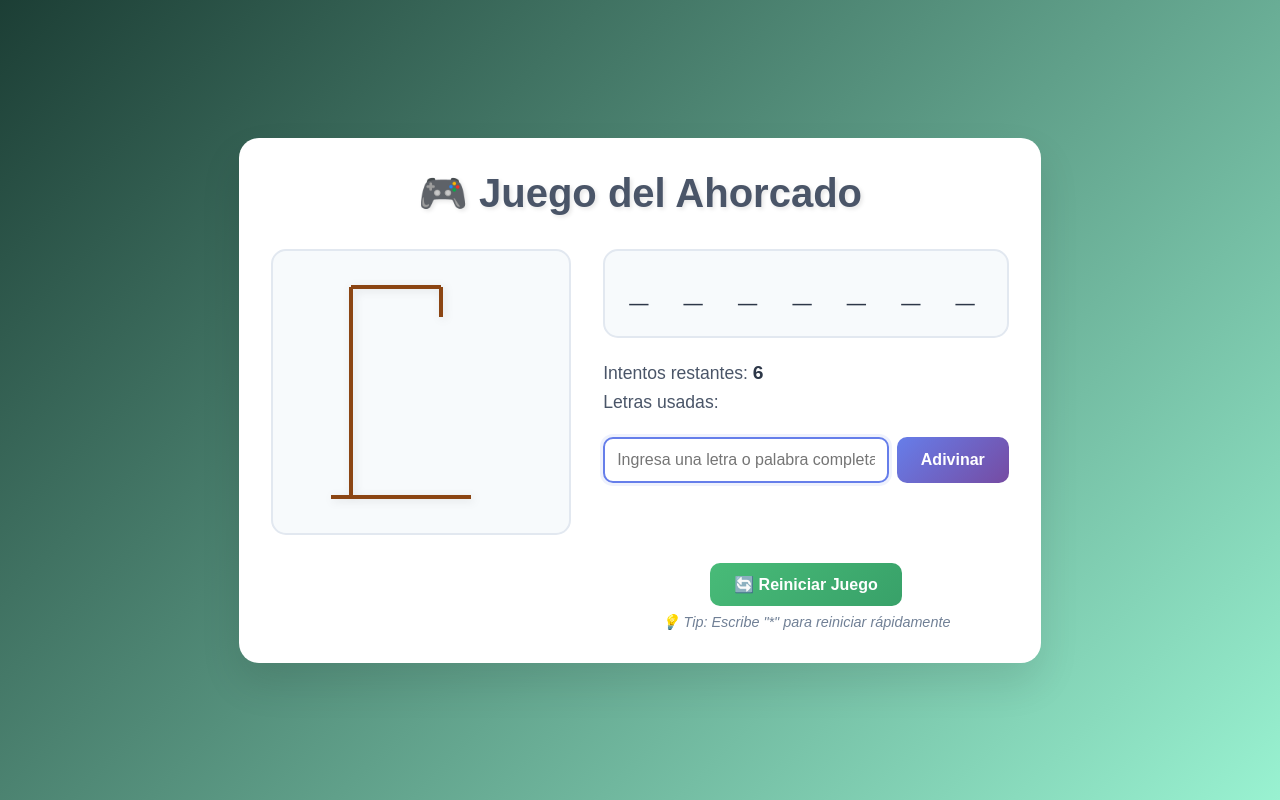
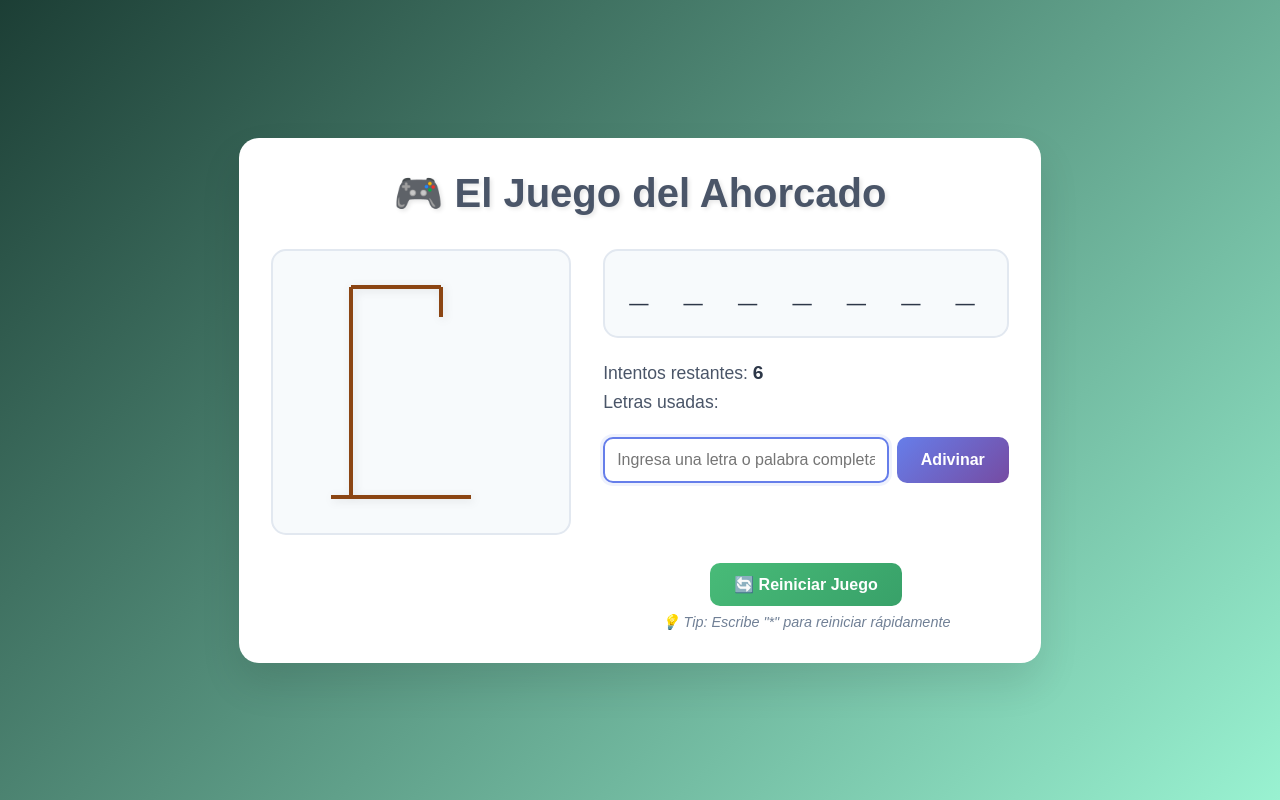
Before and after one commit to maticatala/ahorcado, a plain HTML site: page index.html in a window 1280 px wide. Drawn offline with Linux system fonts and the light colour scheme.

Commit message:
deploy: 7ba6d93b8fbfeed3d3926cfac2bc8e6420621f7b

```diff
--- a/index.html
+++ b/index.html
@@ -9,7 +9,7 @@
 <body>
     <div class="container">
         <header>
-            <h1>🎮 Juego del Ahorcado</h1>
+            <h1>🎮 El Juego del Ahorcado</h1>
         </header>
 
         <main class="game-container">
```
